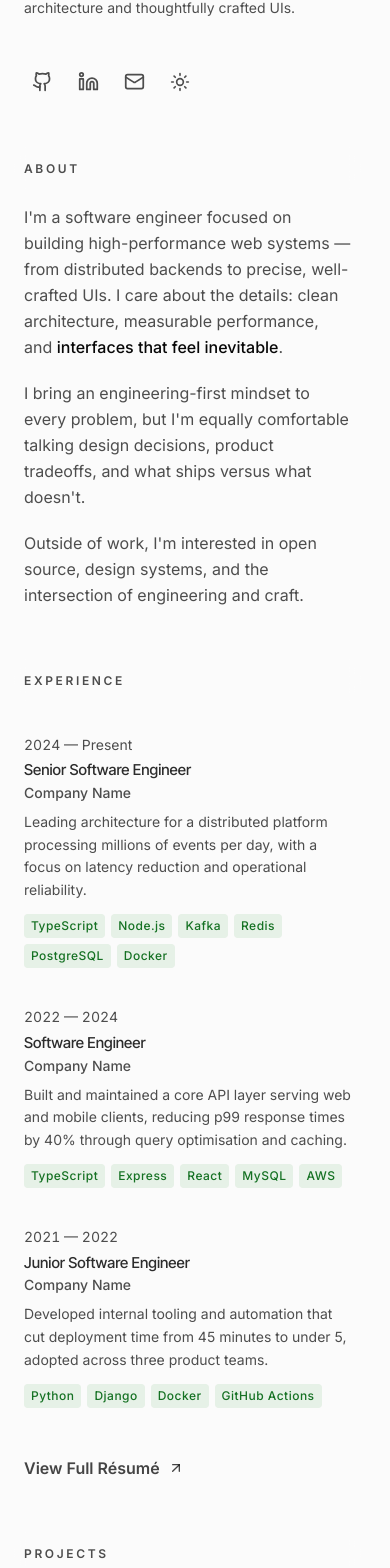
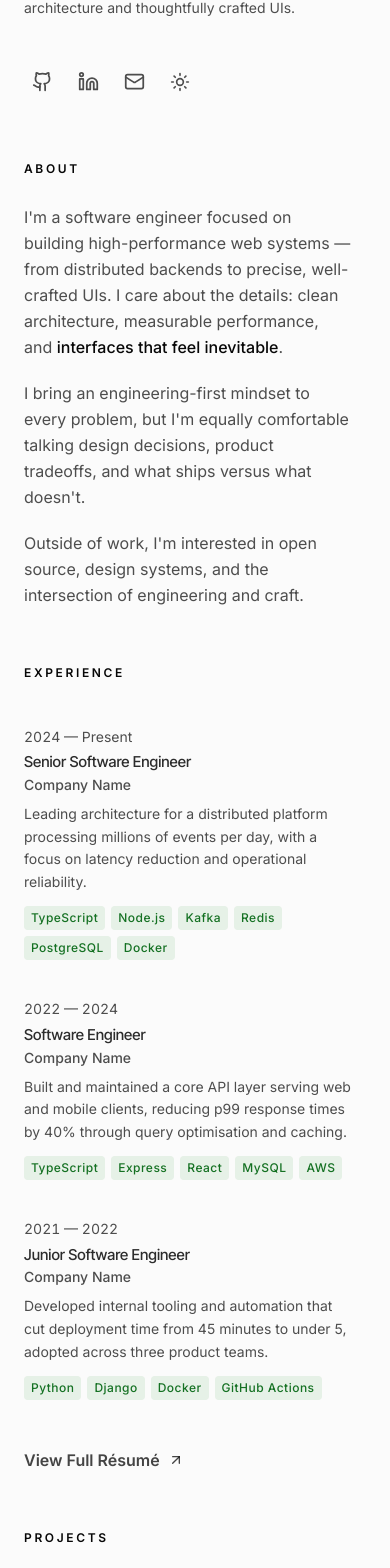
Before and after one commit to Gabnix/personal_portfolio_v1, a Next.js app: page / in a window 390 px wide. Shown: the part 174-1742 px from the top of the page. Built offline with nearby package versions, Linux system fonts and the light colour scheme.

Commit message:
style: set headinglabels to full foreground for maximum contrast and rely on lightness hierarchy for separation

```diff
--- a/src/app/page.tsx
+++ b/src/app/page.tsx
@@ -17,7 +17,7 @@ export default function HomePage() {
           </aside>
 
           {/* ── Right Column — scrollable content stream ─────────────────────── */}
-          <div className="pb-20 lg:flex-1 lg:pt-24 lg:pb-[50vh] lg:min-w-0">
+          <div className="pb-20 lg:flex-1 lg:pt-16 lg:pb-[50vh] lg:min-w-0">
             <AboutSection />
             <ExperienceSection />
             <ProjectsSection />
--- a/src/components/layout/LeftColumn.tsx
+++ b/src/components/layout/LeftColumn.tsx
@@ -78,7 +78,7 @@ export function LeftColumn() {
   });
 
   return (
-    <div className="flex flex-col gap-10 lg:h-full lg:justify-between lg:py-24">
+    <div className="flex flex-col gap-10 lg:h-full lg:justify-between lg:py-16">
 
       {/* ── Identity ─────────────────────────────────────────────── */}
       <div>
--- a/src/components/sections/AboutSection.tsx
+++ b/src/components/sections/AboutSection.tsx
@@ -8,13 +8,13 @@ export function AboutSection() {
     <section id="about" className="scroll-mt-0">
 
       {/* ── Sticky section header — mobile only ──────────────────── */}
-      <div className="lg:hidden sticky top-0 z-20 -mx-6 sm:-mx-10 px-6 sm:px-10 py-3 mb-3 backdrop-blur-md bg-background/70">
-        <span className="font-sans text-[12px] font-semibold uppercase tracking-[0.22em] text-muted-foreground">
+      <div className="lg:hidden sticky top-0 z-20 -mx-6 sm:-mx-10 px-6 sm:px-10 py-3 mb-3 backdrop-blur-md bg-background/85">
+        <span className="font-sans text-[12px] font-semibold uppercase tracking-[0.22em] text-foreground">
           About
         </span>
       </div>
 
-      <div className="pb-12 lg:pt-0 lg:pb-24">
+      <div className="pb-10 lg:pt-0 lg:pb-16">
         <AnimatedWrapper variant={fadeInUp}>
           <div
             className="font-sans space-y-5 text-base leading-relaxed text-muted-foreground max-w-xl"
--- a/src/components/sections/ContactSection.tsx
+++ b/src/components/sections/ContactSection.tsx
@@ -11,11 +11,11 @@ export function ContactSection() {
   return (
     <section id="contact" className="scroll-mt-0">
 
-      <div className="py-12 lg:py-24">
+      <div className="py-10 lg:py-16">
 
         <AnimatedWrapper variant={fadeInUp}>
           {/* Overline — static on all breakpoints for Contact (last section, no sticky needed) */}
-          <p className="lg:hidden font-sans text-[12px] font-semibold uppercase tracking-[0.22em] text-muted-foreground mb-8">
+          <p className="lg:hidden font-sans text-[12px] font-semibold uppercase tracking-[0.22em] text-foreground mb-8">
             Contact
           </p>
 
--- a/src/components/sections/ExperienceSection.tsx
+++ b/src/components/sections/ExperienceSection.tsx
@@ -12,13 +12,13 @@ export function ExperienceSection() {
     <section id="experience" className="scroll-mt-0">
 
       {/* ── Sticky section header — mobile only ──────────────────── */}
-      <div className="lg:hidden sticky top-0 z-20 -mx-6 sm:-mx-10 px-6 sm:px-10 py-3 mb-3 backdrop-blur-md bg-background/70">
-        <span className="font-sans text-[12px] font-semibold uppercase tracking-[0.22em] text-muted-foreground">
+      <div className="lg:hidden sticky top-0 z-20 -mx-6 sm:-mx-10 px-6 sm:px-10 py-3 mb-3 backdrop-blur-md bg-background/85">
+        <span className="font-sans text-[12px] font-semibold uppercase tracking-[0.22em] text-foreground">
           Experience
         </span>
       </div>
 
-      <div className="pb-12 lg:py-24">
+      <div className="pb-10 lg:py-16">
 
         {/* Desktop overline */}
         <AnimatedWrapper variant={fadeInUp} className="hidden">
--- a/src/components/sections/ProjectsSection.tsx
+++ b/src/components/sections/ProjectsSection.tsx
@@ -12,13 +12,13 @@ export function ProjectsSection() {
     <section id="projects" className="scroll-mt-0">
 
       {/* ── Sticky section header — mobile only ──────────────────── */}
-      <div className="lg:hidden sticky top-0 z-20 -mx-6 sm:-mx-10 px-6 sm:px-10 py-3 mb-3 backdrop-blur-md bg-background/70">
-        <span className="font-sans text-[12px] font-semibold uppercase tracking-[0.22em] text-muted-foreground">
+      <div className="lg:hidden sticky top-0 z-20 -mx-6 sm:-mx-10 px-6 sm:px-10 py-3 mb-3 backdrop-blur-md bg-background/85">
+        <span className="font-sans text-[12px] font-semibold uppercase tracking-[0.22em] text-foreground">
           Projects
         </span>
       </div>
 
-      <div className="pb-12 lg:py-24">
+      <div className="pb-10 lg:py-16">
 
         {/* Desktop overline */}
         <AnimatedWrapper variant={fadeInUp} className="hidden">
```
